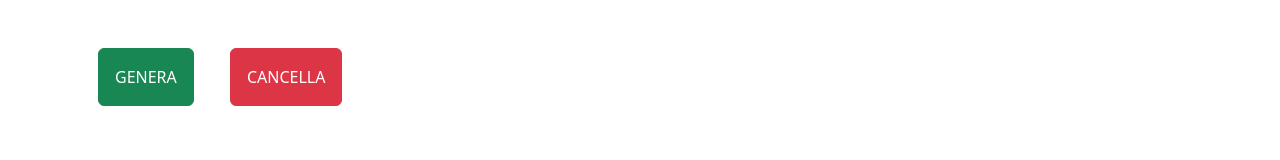
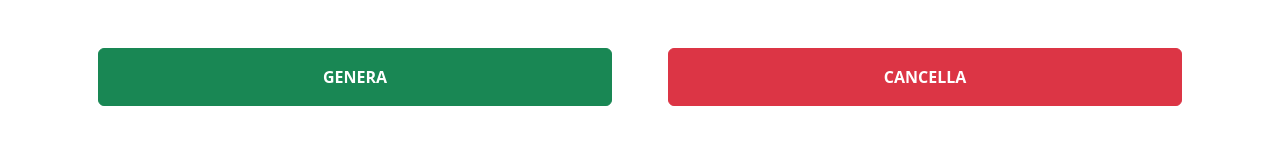
Before and after one commit to GemelliAngelo/js-email-list, a plain HTML site: page index.html in a window 1280 px wide. Drawn offline with nearby package versions, Linux system fonts and the light colour scheme.

Commit message:
fix buttons

```diff
--- a/index.html
+++ b/index.html
@@ -19,20 +19,26 @@
   <body>
     <div class="container">
       <div class="py-5">
+        <div class="row">
+          <div class="d-grid gap-2 col-6">
             <button
               id="generate-button"
               type="button"
-          class="btn btn-success p-3 mx-3"
+              class="btn btn-success p-3 mx-3 fw-bold"
             >
               GENERA
             </button>
+          </div>
+          <div class="d-grid gap-2 col-6">
             <button
               id="delete-button"
               type="button"
-          class="btn btn-danger p-3 mx-3"
+              class="btn btn-danger p-3 mx-3 fw-bold"
             >
               CANCELLA
             </button>
+          </div>
+        </div>
         <ul class="py-4 list-unstyled mx-3" id="email-list"></ul>
       </div>
     </div>
--- a/js/main.js
+++ b/js/main.js
@@ -6,7 +6,7 @@ const getEmails = () => {
   fetch("https://flynn.boolean.careers/exercises/api/random/mail").then(
     (response) =>
       response.json().then((data) => {
-        emailListEl.innerHTML += `<li class="h2 p-3 border bg-secondary">${data.response}</li>`;
+        emailListEl.innerHTML += `<li class="h2 p-2 border bg-secondary">${data.response}</li>`;
       })
   );
 };
```
Lines whose indentation alone changed are shown as unchanged.
